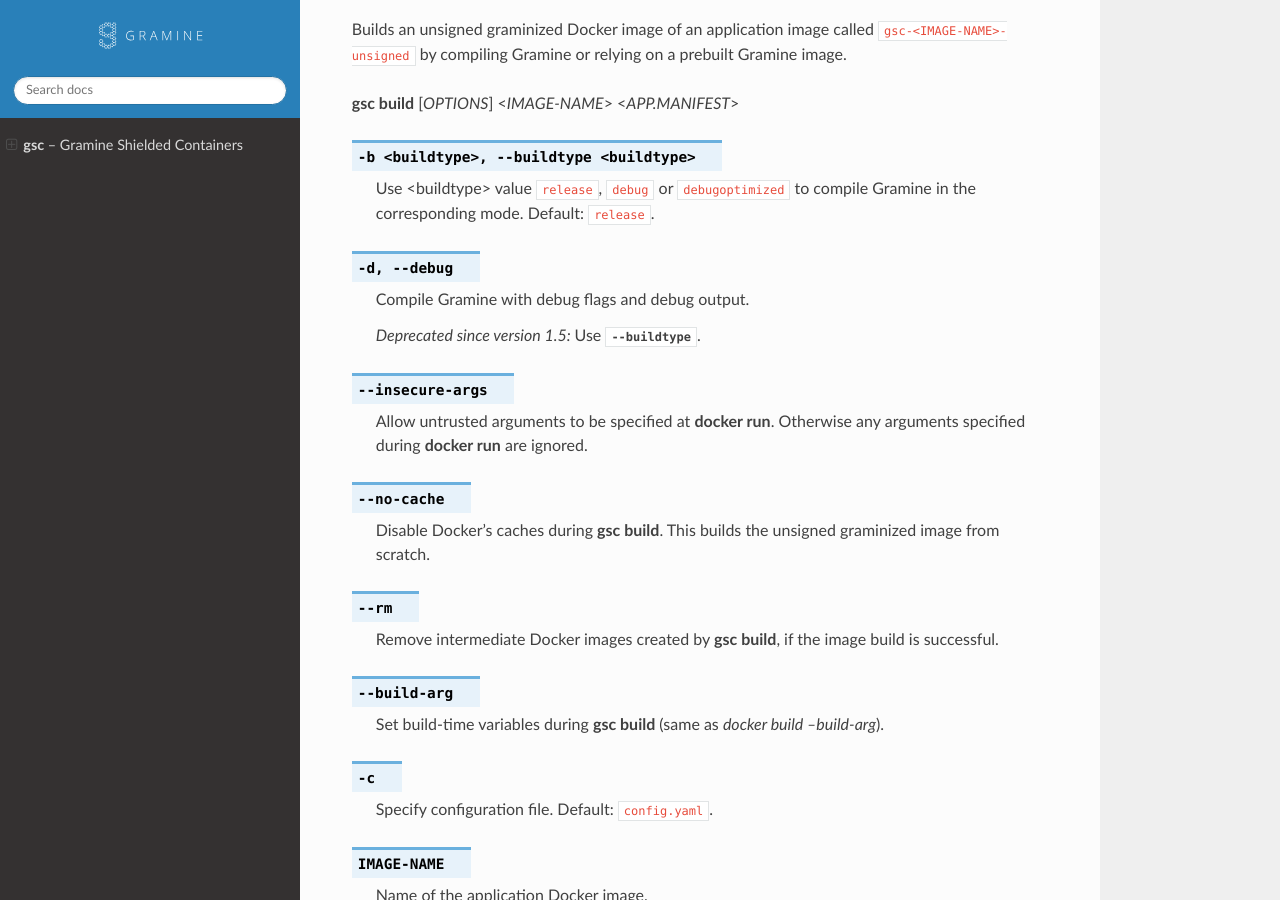
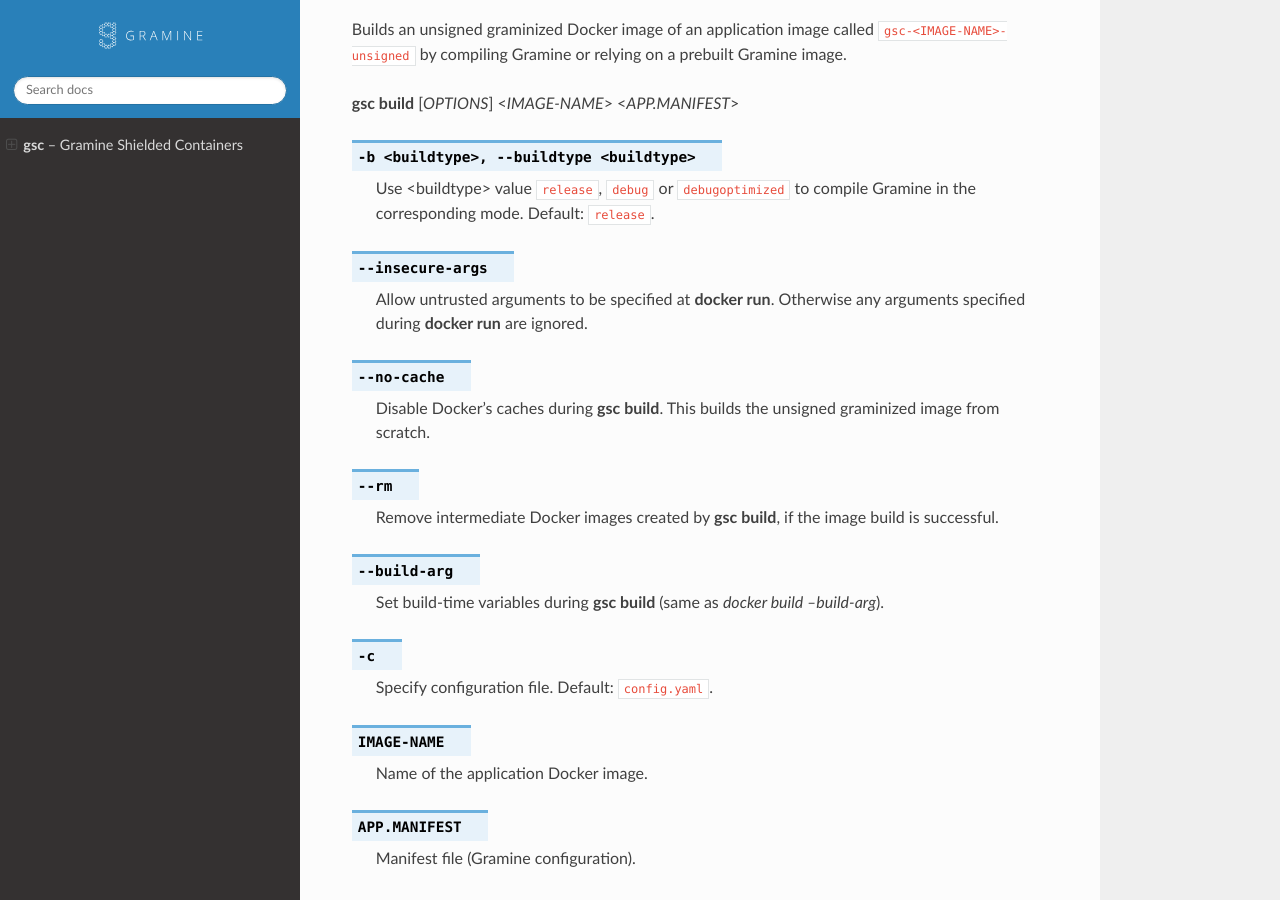
Before and after one commit to gramineproject/gsc, a Sphinx documentation site: the page built from Documentation/index.rst, in a window 1280 px wide and 900 px high, scrolled down 1818 px. Built offline with Sphinx 7.4.7 and the Read the Docs theme 2.0.0, drawn with Linux system fonts in a browser that asks for light colours; some of the changed text lies outside the part shown.

Commit message:
fixup! Remove obsolete "--debug" and "--linux" options
Signed-off-by: jkr0103 <jitender.kumar@intel.com>

```diff
--- a/Documentation/index.rst
+++ b/Documentation/index.rst
@@ -101,16 +101,6 @@ Gramine image.
    Use <buildtype> value ``release``, ``debug`` or ``debugoptimized`` to
    compile Gramine in the corresponding mode. Default: ``release``.
 
-..
-  TODO: Drop `-d` option with GSC v1.6 release
-
-.. option:: -d, --debug
-
-   Compile Gramine with debug flags and debug output.
-
-   .. deprecated:: 1.5
-      Use :option:`--buildtype`.
-
 .. option:: --insecure-args
 
    Allow untrusted arguments to be specified at :command:`docker run`. Otherwise
@@ -196,16 +186,6 @@ parameter `Gramine.Image`.
 
    Use <buildtype> value ``release``, ``debug`` or ``debugoptimized`` to
    compile Gramine in the corresponding mode. Default: ``release``.
-
-..
-  TODO: Drop `-d` option with GSC v1.6 release
-
-.. option:: -d, --debug
-
-   Compile Gramine with debug flags and debug output.
-
-   .. deprecated:: 1.5
-      Use :option:`--buildtype`.
 
 .. option:: --no-cache
 
```
